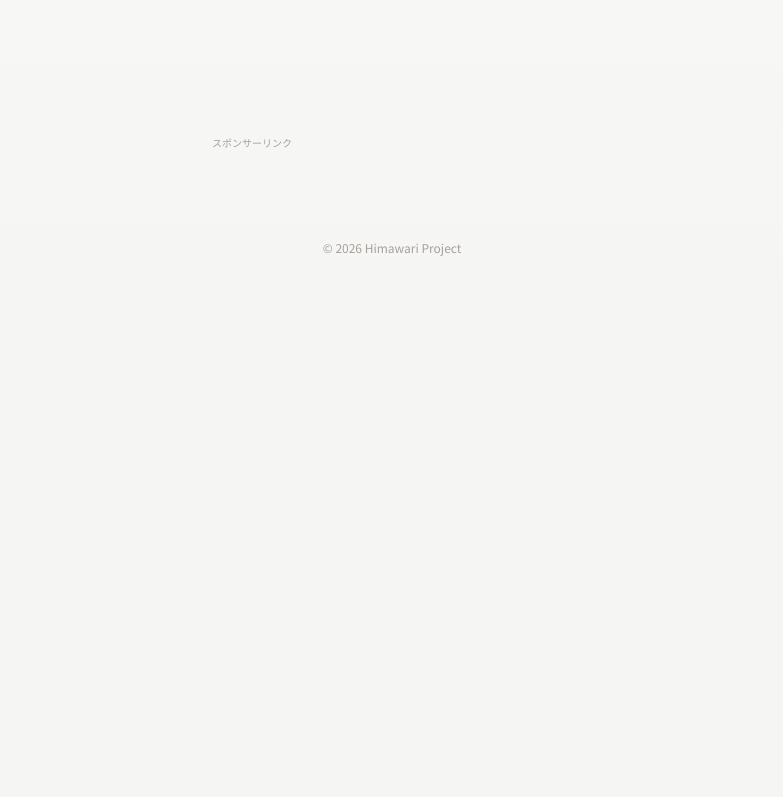
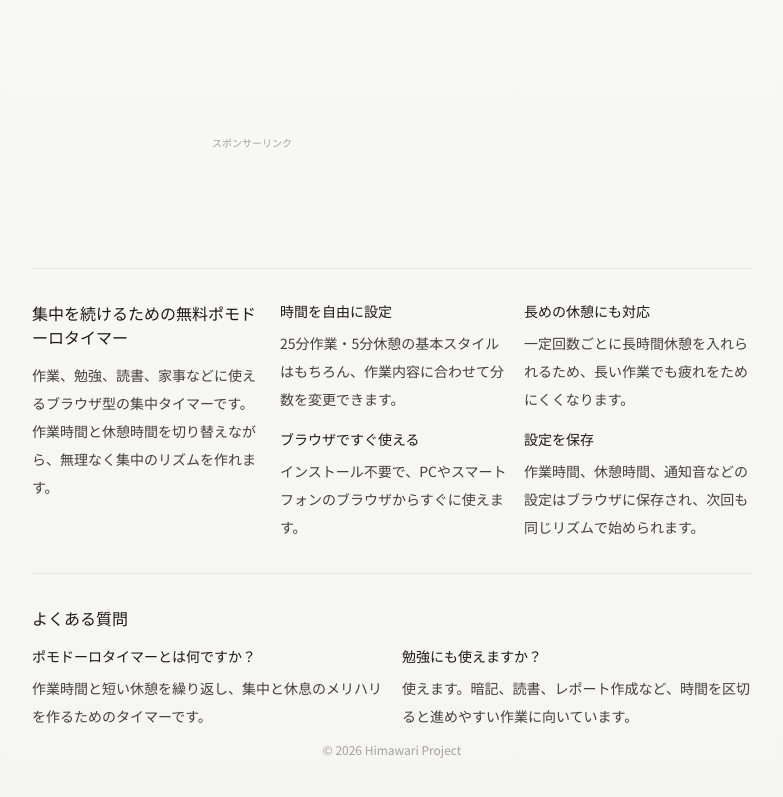
Before and after one commit to at-himawari/pomodoro, a React (Vite) app: page / in a window 1280 px wide. Shown: the part 515-1312 px from the top of the page, without its empty margins (248-1031 px from the left). Before the commit the page ends 823 px from the top, so only its background shows below. Built offline with nearby package versions, Linux system fonts and the light colour scheme.

Commit message:
Enhance SEO metadata for Pomodoro timer

```diff
--- a/index.html
+++ b/index.html
@@ -3,7 +3,16 @@
   <head>
     <meta charset="UTF-8" />
     <link rel="icon" type="image/svg+xml" href="/favicon.svg" />
+    <link rel="canonical" href="https://pomodoro.at-himawari.com/" />
+    <link rel="manifest" href="/site.webmanifest" />
     <meta name="viewport" content="width=device-width, initial-scale=1.0" />
+    <meta name="theme-color" content="#f97316" />
+    <meta name="application-name" content="ポモドーロタイマー" />
+    <meta name="author" content="Himawari Project" />
+    <meta
+      name="robots"
+      content="index, follow, max-image-preview:large, max-snippet:-1, max-video-preview:-1"
+    />
     <meta
       name="description"
       content="作業時間と休憩時間を切り替えて集中を続けられる無料のポモドーロタイマー。集中・休憩・長めの休憩を設定して、ブラウザですぐ使えます。"
@@ -15,7 +24,10 @@
     <meta property="og:type" content="website" />
     <meta property="og:url" content="https://pomodoro.at-himawari.com/" />
     <meta property="og:site_name" content="ポモドーロタイマー" />
-    <meta property="og:title" content="ポモドーロタイマー" />
+    <meta
+      property="og:title"
+      content="ポモドーロタイマー｜無料で使える集中・休憩タイマー"
+    />
     <meta
       property="og:description"
       content="作業時間と休憩時間を切り替えて集中を続けられる無料のポモドーロタイマー。集中・休憩・長めの休憩を設定して、ブラウザですぐ使えます。"
@@ -33,7 +45,10 @@
     <meta property="og:image:alt" content="ポモドーロタイマーのOGP画像" />
     <meta property="og:locale" content="ja_JP" />
     <meta name="twitter:card" content="summary_large_image" />
-    <meta name="twitter:title" content="ポモドーロタイマー" />
+    <meta
+      name="twitter:title"
+      content="ポモドーロタイマー｜無料で使える集中・休憩タイマー"
+    />
     <meta
       name="twitter:description"
       content="作業時間と休憩時間を切り替えて集中を続けられる無料のポモドーロタイマー。集中・休憩・長めの休憩を設定して、ブラウザですぐ使えます。"
@@ -43,7 +58,69 @@
       name="twitter:image"
       content="https://pomodoro.at-himawari.com/og-image.jpg?v=3"
     />
-    <title>ポモドーロタイマー</title>
+    <script type="application/ld+json">
+      {
+        "@context": "https://schema.org",
+        "@graph": [
+          {
+            "@type": "WebSite",
+            "@id": "https://pomodoro.at-himawari.com/#website",
+            "url": "https://pomodoro.at-himawari.com/",
+            "name": "ポモドーロタイマー",
+            "inLanguage": "ja-JP",
+            "publisher": {
+              "@id": "https://pomodoro.at-himawari.com/#organization"
+            }
+          },
+          {
+            "@type": "Organization",
+            "@id": "https://pomodoro.at-himawari.com/#organization",
+            "name": "Himawari Project",
+            "url": "https://pomodoro.at-himawari.com/"
+          },
+          {
+            "@type": "WebApplication",
+            "@id": "https://pomodoro.at-himawari.com/#app",
+            "url": "https://pomodoro.at-himawari.com/",
+            "name": "ポモドーロタイマー",
+            "applicationCategory": "ProductivityApplication",
+            "operatingSystem": "Any",
+            "browserRequirements": "Requires JavaScript",
+            "inLanguage": "ja-JP",
+            "isAccessibleForFree": true,
+            "description": "作業時間と休憩時間を切り替えて集中を続けられる無料のポモドーロタイマー。集中・休憩・長めの休憩を設定して、ブラウザですぐ使えます。",
+            "image": "https://pomodoro.at-himawari.com/og-image.jpg?v=3",
+            "publisher": {
+              "@id": "https://pomodoro.at-himawari.com/#organization"
+            }
+          },
+          {
+            "@type": "FAQPage",
+            "@id": "https://pomodoro.at-himawari.com/#faq",
+            "inLanguage": "ja-JP",
+            "mainEntity": [
+              {
+                "@type": "Question",
+                "name": "ポモドーロタイマーとは何ですか？",
+                "acceptedAnswer": {
+                  "@type": "Answer",
+                  "text": "25分の作業と短い休憩を繰り返し、集中と休息のリズムを作るためのタイマーです。"
+                }
+              },
+              {
+                "@type": "Question",
+                "name": "勉強にも使えますか？",
+                "acceptedAnswer": {
+                  "@type": "Answer",
+                  "text": "暗記、読書、レポート作成など、時間を区切ると進めやすい作業に向いています。"
+                }
+              }
+            ]
+          }
+        ]
+      }
+    </script>
+    <title>ポモドーロタイマー｜無料で使える集中・休憩タイマー</title>
     <script
       async
       src="https://pagead2.googlesyndication.com/pagead/js/adsbygoogle.js?client=ca-pub-6651283997191475"
@@ -52,6 +129,14 @@
   </head>
   <body>
     <div id="root"></div>
+    <noscript>
+      <main>
+        <h1>ポモドーロタイマー</h1>
+        <p>
+          作業時間と休憩時間を切り替えて集中を続けるための無料タイマーです。タイマーを利用するにはJavaScriptを有効にしてください。
+        </p>
+      </main>
+    </noscript>
     <script type="module" src="/src/main.jsx"></script>
   </body>
 </html>
--- a/src/App.jsx
+++ b/src/App.jsx
@@ -327,7 +327,7 @@ function App() {
   }, [activeMode.surface]);
 
   useEffect(() => {
-    document.title = `ポモドーロタイマー | ${activeMode.helper}`;
+    document.title = `ポモドーロタイマー｜${activeMode.helper}｜無料の集中・休憩タイマー`;
   }, [activeMode.helper]);
 
   const scheduleMenuHide = useCallback(() => {
@@ -1037,6 +1037,74 @@ function App() {
         <div className="flex justify-center">
           <AdBanner />
         </div>
+        <section className="mx-auto mt-10 grid gap-6 border-t border-stone-200 pt-8 text-left text-stone-700 sm:grid-cols-3">
+          <div className="sm:col-span-1">
+            <h2 className="text-base font-semibold text-stone-900">
+              集中を続けるための無料ポモドーロタイマー
+            </h2>
+            <p className="mt-3 text-sm leading-7">
+              作業、勉強、読書、家事などに使えるブラウザ型の集中タイマーです。
+              作業時間と休憩時間を切り替えながら、無理なく集中のリズムを作れます。
+            </p>
+          </div>
+          <div className="grid gap-4 sm:col-span-2 sm:grid-cols-2">
+            <section>
+              <h3 className="text-sm font-semibold text-stone-900">
+                時間を自由に設定
+              </h3>
+              <p className="mt-2 text-sm leading-7">
+                25分作業・5分休憩の基本スタイルはもちろん、作業内容に合わせて分数を変更できます。
+              </p>
+            </section>
+            <section>
+              <h3 className="text-sm font-semibold text-stone-900">
+                長めの休憩にも対応
+              </h3>
+              <p className="mt-2 text-sm leading-7">
+                一定回数ごとに長時間休憩を入れられるため、長い作業でも疲れをためにくくなります。
+              </p>
+            </section>
+            <section>
+              <h3 className="text-sm font-semibold text-stone-900">
+                ブラウザですぐ使える
+              </h3>
+              <p className="mt-2 text-sm leading-7">
+                インストール不要で、PCやスマートフォンのブラウザからすぐに使えます。
+              </p>
+            </section>
+            <section>
+              <h3 className="text-sm font-semibold text-stone-900">
+                設定を保存
+              </h3>
+              <p className="mt-2 text-sm leading-7">
+                作業時間、休憩時間、通知音などの設定はブラウザに保存され、次回も同じリズムで始められます。
+              </p>
+            </section>
+          </div>
+        </section>
+        <section className="mx-auto mt-8 border-t border-stone-200 pt-8 text-left text-stone-700">
+          <h2 className="text-base font-semibold text-stone-900">
+            よくある質問
+          </h2>
+          <div className="mt-4 grid gap-5 sm:grid-cols-2">
+            <div>
+              <h3 className="text-sm font-semibold text-stone-900">
+                ポモドーロタイマーとは何ですか？
+              </h3>
+              <p className="mt-2 text-sm leading-7">
+                作業時間と短い休憩を繰り返し、集中と休息のメリハリを作るためのタイマーです。
+              </p>
+            </div>
+            <div>
+              <h3 className="text-sm font-semibold text-stone-900">
+                勉強にも使えますか？
+              </h3>
+              <p className="mt-2 text-sm leading-7">
+                使えます。暗記、読書、レポート作成など、時間を区切ると進めやすい作業に向いています。
+              </p>
+            </div>
+          </div>
+        </section>
         <footer className="pt-3 text-center text-xs text-stone-400">
           ©︎ 2026 Himawari Project
         </footer>
```
Also changed, not shown: public/robots.txt (added), public/site.webmanifest (added), 1 other file (tests, documents, lock files or other folders).
